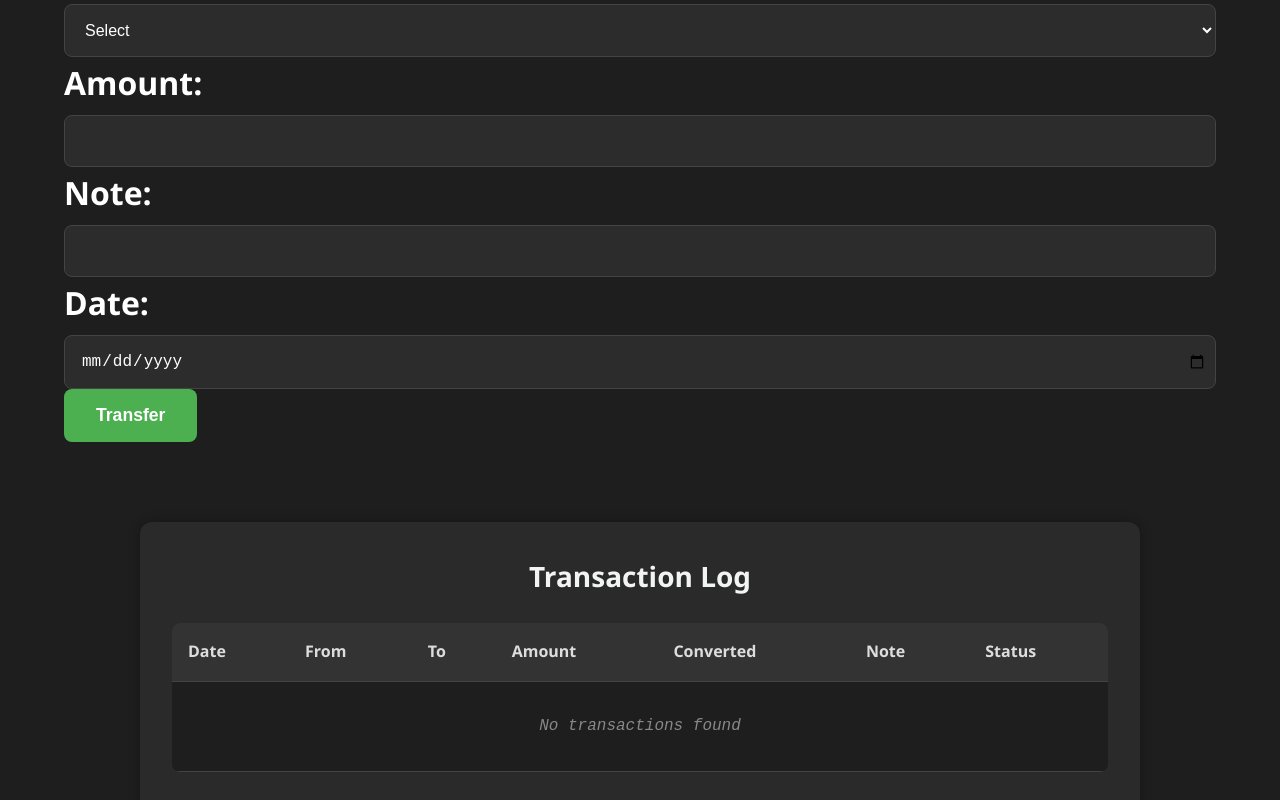
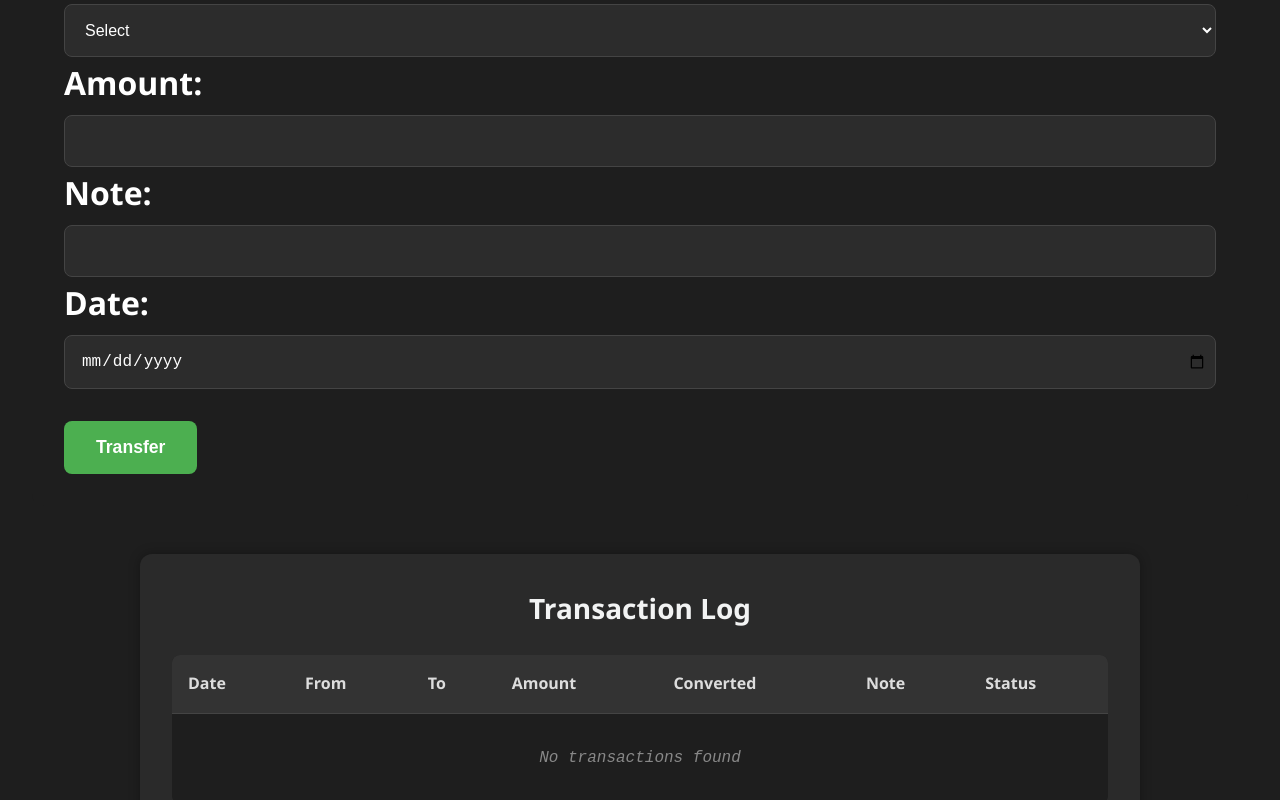
Before and after one commit to KadogoKenya/Treasury, a React (Vite) app: page / in a window 1280 px wide. Shown: the part 1073-1873 px from the top of the page. Built offline with nearby package versions, Linux system fonts and the light colour scheme.

Commit message:
updated transfer button margins

```diff
--- a/src/components/TransferForm.css
+++ b/src/components/TransferForm.css
@@ -76,6 +76,7 @@ textarea:focus {
   background-color: #4caf50;
   color: white;
   padding: 1rem 2rem;
+  margin-top: 2rem;
   border: none;
   border-radius: 8px;
   font-weight: 600;
```
Also changed, not shown: src/components/TransactionLog.css (+5 -7 lines).
